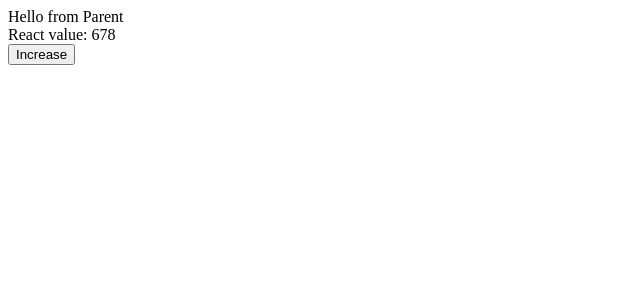
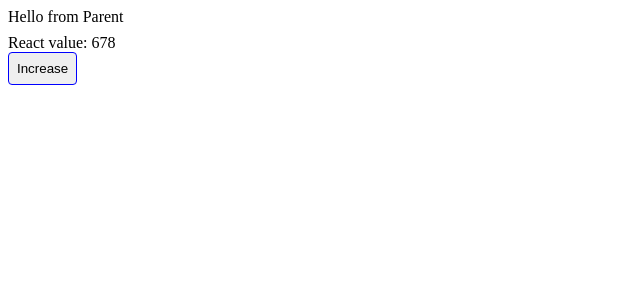
Before and after one commit to tanbt/microfrontend-example, an Angular app in the folder parent-angular/: page / in a window 1280 px wide. Shown: the top 300 px of the page, without its empty margins (0-640 px from the left). Built offline with nearby package versions, Linux system fonts and the light colour scheme.

Commit message:
Refactor get DOM root and fix id for loading styles

```diff
--- a/parent-angular/src/react/Counter/Counter.scss
+++ b/parent-angular/src/react/Counter/Counter.scss
@@ -5,12 +5,14 @@ $border-radius: 4px;
   border-radius: $radius;
 }
 
-#react-counter > div {
-  margin: 1rem 0;
-
-  button {
-    @include with-border($border-radius, blue);
-    display: inline-block;
-    padding: 0.5rem;
+#reactCounterWrapperId {
+  display: inline-block;
+  margin: .5rem 0;
+  > div {
+    button {
+      @include with-border($border-radius, blue);
+      display: inline-block;
+      padding: 0.5rem;
+    }
   }
 }
--- a/parent-angular/src/react/Counter/CounterWrapper.tsx
+++ b/parent-angular/src/react/Counter/CounterWrapper.tsx
@@ -18,7 +18,7 @@ const rootDomID: string = "reactCounterWrapperId";
 
 @Component({
   selector: "react-counter",
-  template: `<span #${rootDomID}></span>`,
+  template: `<span id="${rootDomID}" #${rootDomID}></span>`,
 })
 export class CounterWrapper
   implements OnInit, OnDestroy, OnChanges, AfterViewInit
@@ -37,13 +37,23 @@ export class CounterWrapper
       this.render();
     }
   }
+  private getRootDomNode() {
+    if (!this.containerRef || !this.containerRef.nativeElement) {
+      // const newRootEl = document.createElement("span");
+      // newRootEl.setAttribute("id", rootDomID);
+      // document.body.appendChild(newRootEl);
+      // return newRootEl;
+      throw new Error("Cannot get root element. This should not happen.");
+    }
+    return this.containerRef.nativeElement;
+  }
 
   protected render() {
     if (!this.containerRef || !this.containerRef.nativeElement) return;
     const { counter } = this;
     ReactDOM.render(
       <Counter counter={counter} onIncrease={this.handleIncrease} />,
-      this.containerRef.nativeElement
+      this.getRootDomNode()
     );
   }
 
@@ -58,6 +68,6 @@ export class CounterWrapper
   }
 
   ngOnDestroy() {
-    ReactDOM.unmountComponentAtNode(this.containerRef.nativeElement);
+    ReactDOM.unmountComponentAtNode(this.getRootDomNode());
   }
 }
```
